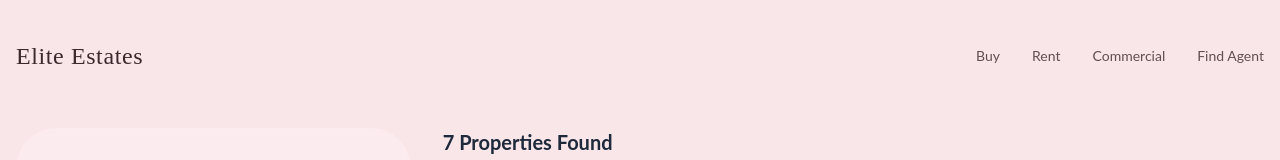
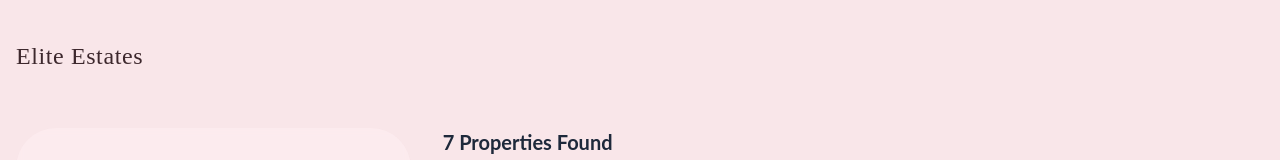
Before and after one commit to ravindiheshala/Real-state-CW, a React (Vite) app: page / in a window 1280 px wide. Shown: the top 160 px of the page. Built offline with nearby package versions, Linux system fonts and the light colour scheme; a web font is replaced by a local one.

Commit message:
delete tabs

```diff
--- a/src/components/HeaderBar.jsx
+++ b/src/components/HeaderBar.jsx
@@ -9,20 +9,7 @@ const HeaderBar = ({ onLogoClick }) => (
           Elite Estates
         </h1>
       </div>
-      <nav className="hidden md:flex items-center gap-8 text-sm font-sans text-theme-text/80">
-        <a href="#" className="hover:text-theme-text hover:underline decoration-1 underline-offset-4 transition-all">
-          Buy
-        </a>
-        <a href="#" className="hover:text-theme-text hover:underline decoration-1 underline-offset-4 transition-all">
-          Rent
-        </a>
-        <a href="#" className="hover:text-theme-text hover:underline decoration-1 underline-offset-4 transition-all">
-          Commercial
-        </a>
-        <a href="#" className="hover:text-theme-text hover:underline decoration-1 underline-offset-4 transition-all">
-          Find Agent
-        </a>
-      </nav>
+
     </div>
   </header>
 );
```
